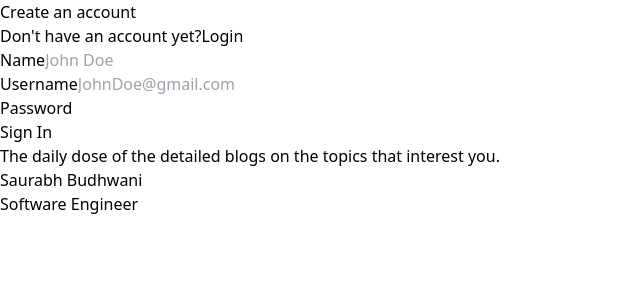
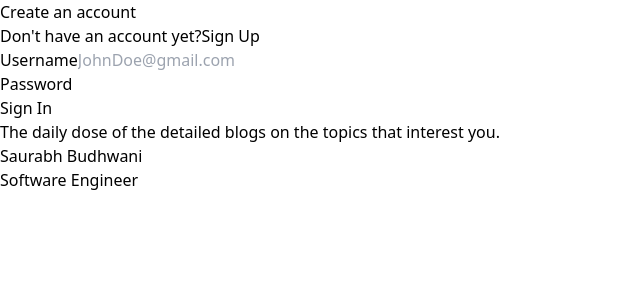
Before and after one commit to SaurabhBudhwani26/Mern_blog_site, a React (Vite) app in the folder Frontend/: page /signin in a window 1280 px wide. Shown: the top 300 px of the page, without its empty margins (0-640 px from the left). Built offline with nearby package versions, Linux system fonts and the light colour scheme.

Commit message:
Added request function for signin and signup

```diff
--- a/Frontend/package.json
+++ b/Frontend/package.json
@@ -11,6 +11,7 @@
   },
   "dependencies": {
     "@100xdevs/medium-common": "^1.0.0",
+    "axios": "^1.6.8",
     "react": "^18.2.0",
     "react-dom": "^18.2.0",
     "react-router-dom": "^6.23.1"
--- a/Frontend/src/components/Auth.tsx
+++ b/Frontend/src/components/Auth.tsx
@@ -1,15 +1,39 @@
 /* eslint-disable @typescript-eslint/no-unused-vars */
-import { Link } from 'react-router-dom'
+import { Link, useNavigate } from 'react-router-dom'
 import { SignupInput } from '@100xdevs/medium-common'
 import { ChangeEvent, useState } from 'react'
+import axios from 'axios'
+import { BACKEND_URL } from '../config'
+
+
+
 export const Auth = ({ type }: { type: 'signup' | 'signin' }) => {
     // trpc is a library that lets you have extremely strict typescripting
-
-    const { postInputs, setpostInputs } = useState<SignupInput>({
+    const navigate = useNavigate()
+    const [postInputs, setpostInputs ] = useState<SignupInput>({
         name: '',
         username: '',
-        password: ''
+        password: '',
+
     })
+
+
+    async function sendRequest() {
+        try{
+            const response = await axios.post(`${BACKEND_URL}/api/v1/user/${type === "signup" ? "signup" : "signin" }`, postInputs)
+
+            const jwt = response.data
+            localStorage.setItem('token', jwt)
+
+            navigate('/blogs')
+
+        }catch(e){
+            alert("Error while signing in")
+
+        }
+
+
+    }
     return (
         <div className='h-screen flex justify-center flex-col'>
             <div className='flex justify-center'>
@@ -19,12 +43,12 @@
                         <div className='text-slate-500'>
                             {type === "signup" ? "Already have an account?" : "Don't have an account yet?"}
                             <Link className='pl-2 underline' to={type === "signup" ? '/signin' : '/signup'}>
-                                {type === "signup" ? "Sign Up" : "Login"}
+                                {type === "signup" ? "Login" : "Sign Up"}
                             </Link>
                         </div>
                     </div>
                     <div className='pt-8'>
-                        <LabelInput
+                        { type === "signup" ?<LabelInput
                             label='Name'
                             placeholder='John Doe'
                             onChange={e => {
@@ -33,7 +57,7 @@
                                     name: e.target.value
                                 })
                             }}
-                        />
+                        />: null}
 
                         <LabelInput
                             label='Username'
@@ -41,7 +65,7 @@
                             onChange={e => {
                                 setpostInputs({
                                     ...postInputs,
-                                    name: e.target.value
+                                    username: e.target.value
                                 })
                             }}
                         />
@@ -53,12 +77,12 @@
                             onChange={e => {
                                 setpostInputs({
                                     ...postInputs,
-                                    name: e.target.value
+                                    password: e.target.value
                                 })
                             }}
                         />
 
-                        <button type="button" className="mt-6 text-white w-full bg-gray-800 hover:bg-gray-900 focus:outline-none focus:ring-4 focus:ring-gray-300 font-medium rounded-lg text-sm px-5 py-2.5 me-2 mb-2 dark:bg-gray-800 dark:hover:bg-gray-700 dark:focus:ring-gray-700 dark:border-gray-700">{type === "signup" ? "Sign Up" : "Sign In"}</button>
+                        <button onClick={sendRequest} type="button" className="mt-6 text-white w-full bg-gray-800 hover:bg-gray-900 focus:outline-none focus:ring-4 focus:ring-gray-300 font-medium rounded-lg text-sm px-5 py-2.5 me-2 mb-2 dark:bg-gray-800 dark:hover:bg-gray-700 dark:focus:ring-gray-700 dark:border-gray-700">{type === "signup" ? "Sign Up" : "Sign In"}</button>
                     </div>
 
 
--- /dev/null
+++ b/Frontend/src/config.ts
@@ -0,0 +1 @@
+export const BACKEND_URL = "http://127.0.0.1:8787"
```
Also changed, not shown: 2 other files (tests, documents, lock files or other folders).
